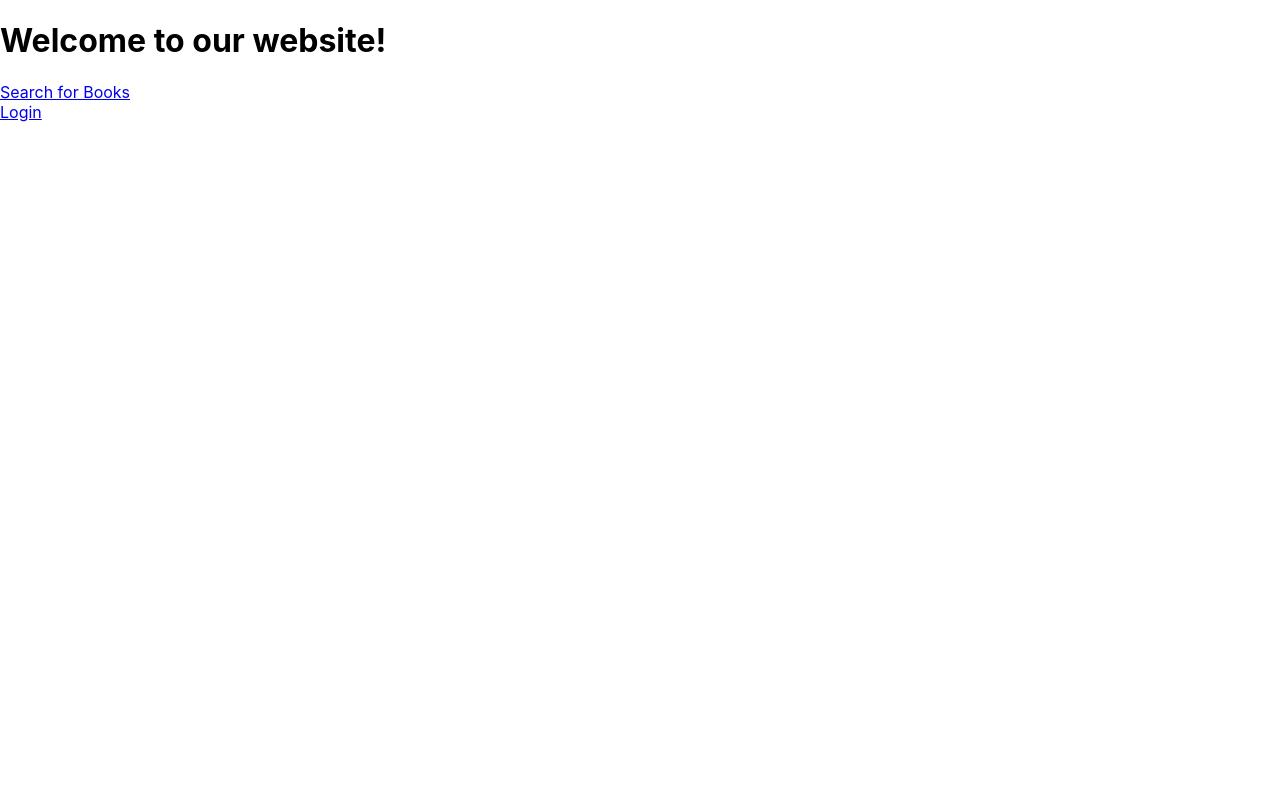
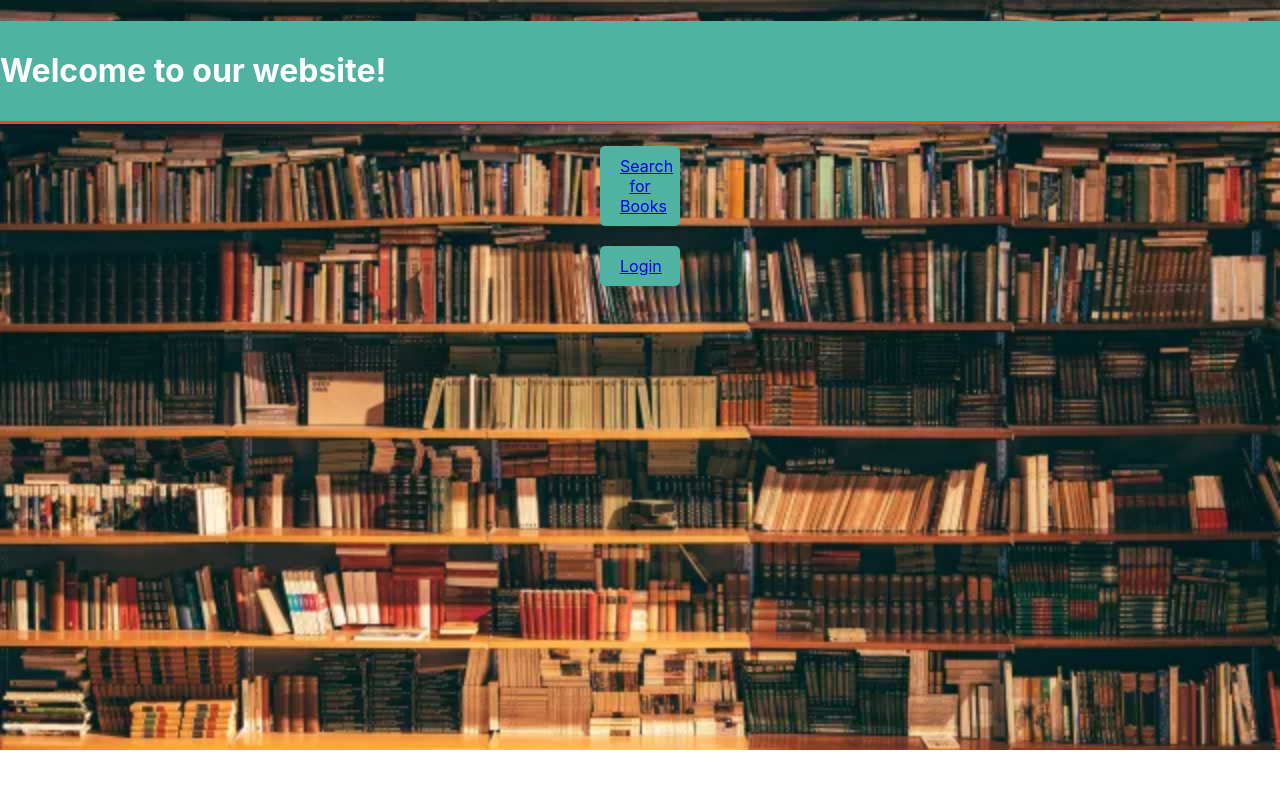
Before and after one commit to Gayathri2004Anant/LIS, a React (Create React App) app in the folder frontend/: page / in a window 1280 px wide. Shown: the top 788 px of the page. Built offline with nearby package versions, Linux system fonts and the light colour scheme.

Commit message:
my commit

```diff
--- /dev/null
+++ b/frontend/src/pages/homepage.css
@@ -0,0 +1,118 @@
+/* Reset some basic elements */
+/* Center title and links */
+body {
+    background-image: url('books.webp');
+    background-repeat: no-repeat;
+    background-size: cover;
+}
+h1.a{
+    background: #50b3a2;
+    color: white;
+    padding-top: 30px;
+    min-height: 70px;
+    border-bottom: #e8491d 3px solid;
+}
+div.link {
+    /* display: inline-block; */
+    margin-left: 600px;
+    margin-right: 600px;
+    padding: 10px 20px;
+    position: center;
+    text-align: center;
+    text-decoration: none;
+    color: #ffffff;
+    background-color: #50b3a2;
+    border-radius: 5px;
+    transition: background-color 0.3s ease;
+}
+
+div.link:hover {
+    background-color: #e8491d;
+}
+/* div.link {
+    position: center;
+    text-align: center;
+    margin-left: 500px;
+    margin-right: 500px;
+    font-size: large;
+    line-height: 1.6;
+    color: #333;
+    background-color: #20a0bd;
+    border-radius: 30px;
+    opacity: 100%;
+} */
+
+
+/* header a {
+    background-color: #0ab99c; /* Add a background color to links */
+    /* transition: transform 0.3s ease; Add transition for hover effect
+} */
+
+/* header a:hover {
+    transform: translateY(-10px); Move link up a little on hover
+} */
+/* body, h1, h2, h3, h4, h5, h6, p, ul {
+
+    margin: 0;
+    padding: 0;
+}
+
+body {
+    position: center;
+    font-family: Arial, sans-serif;
+    line-height: 1.6;
+    color: #333;
+    background-color: #f4f4f4;
+}
+
+.container {
+    width: 80%;
+    margin: auto;
+    overflow: hidden;
+}
+
+header {
+    background: #50b3a2;
+    color: white;
+    padding-top: 30px;
+    min-height: 70px;
+    border-bottom: #e8491d 3px solid;
+}
+
+header a {
+    color: #ffffff;
+    text-decoration: none;
+    text-transform: uppercase;
+    font-size: 16px;
+}
+
+header li {
+    float: left;
+    display: inline;
+    padding: 0 20px 0 20px;
+}
+
+header #branding {
+    float: left;
+}
+
+header #branding h1 {
+    margin: 0;
+    text-align: center;
+    /* // Added this line to center the h1 */
+/* }
+
+header nav {
+    float: left;
+    margin-top: 10px;
+}
+
+header .highlight, header .current a {
+    color: #e8491d;
+    font-weight: bold;
+}
+
+header a:hover {
+    color: #cccccc;
+    font-weight: bold;
+} */
--- a/frontend/src/pages/homepage.js
+++ b/frontend/src/pages/homepage.js
@@ -1,13 +1,15 @@
 import React from 'react';
 import { Link } from 'react-router-dom';
+import './homepage.css';
 
 function Home() {
 
     return (
-        <div>
-            <h1>Welcome to our website!</h1>
-            <div><Link to ='/search'>Search for Books</Link></div>
-            <div><Link to ='/login'>Login</Link></div>
+        <div className='div'>
+            <h1 className='a'>Welcome to our website!</h1>
+            <div className='link'><Link to ='/search'>Search for Books</Link></div>
+            <br/>
+            <div className='link'><Link to ='/login'>Login</Link></div>
         </div>
     );
 }
```
Also changed, not shown: frontend/src/pages/books.webp (added).
